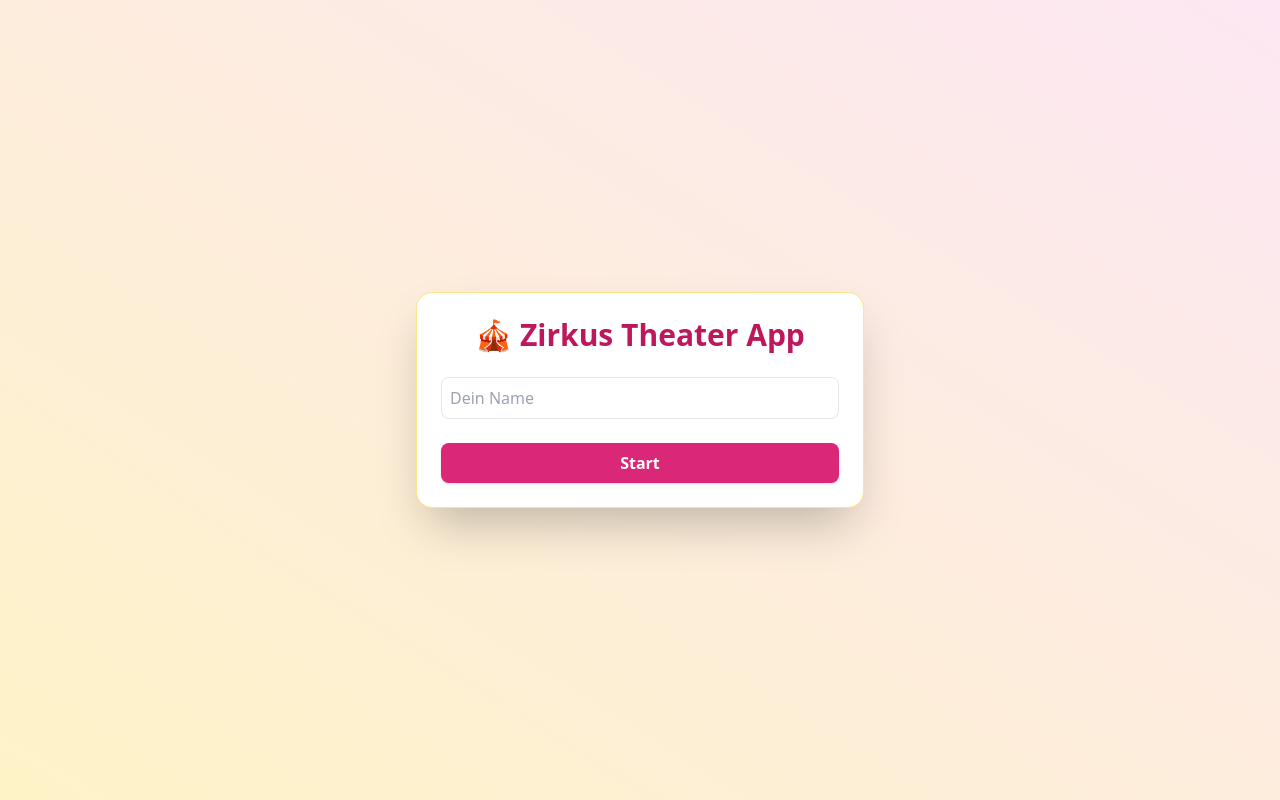
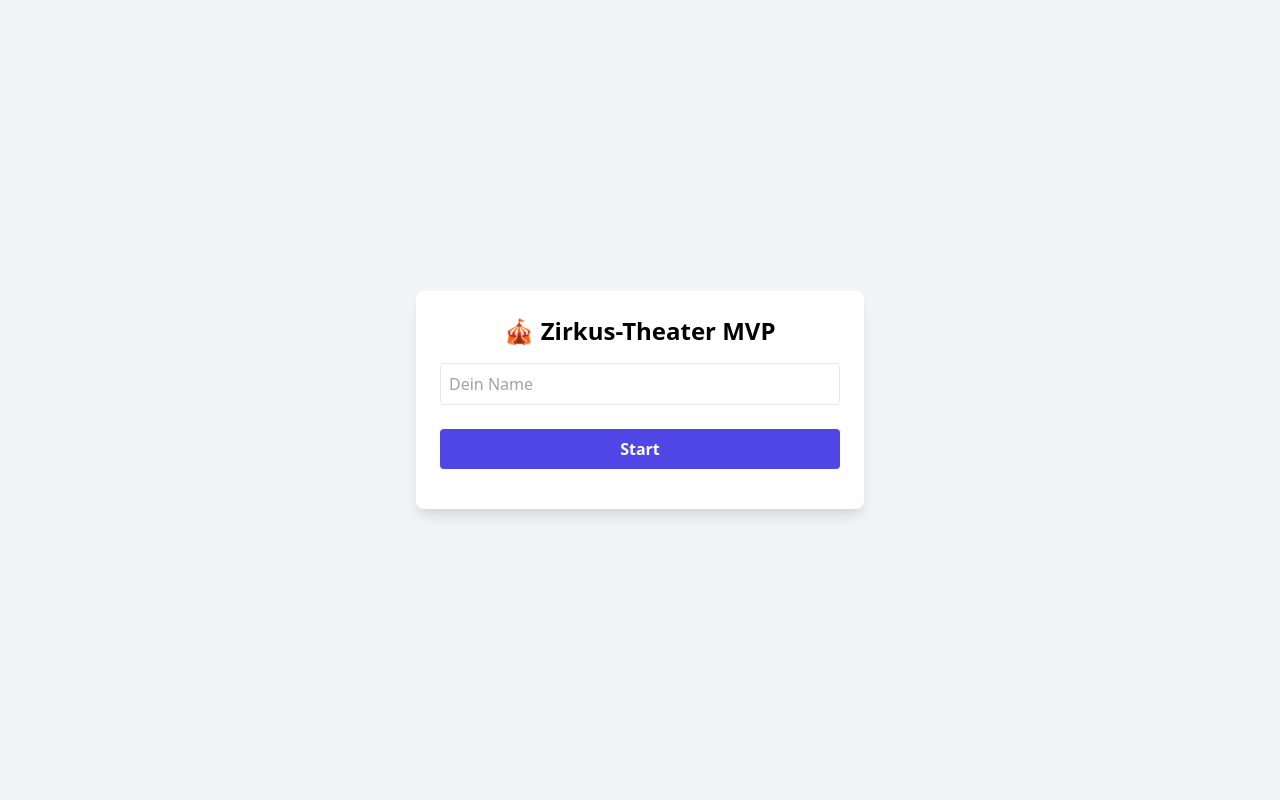
Before and after one commit to D1oniy/Zirkus-Quiz, a website: page public/index.html in a window 1280 px wide. Drawn offline with nearby package versions, Linux system fonts and the light colour scheme; no server answers.

Commit message:
Update index.html

```diff
--- a/public/index.html
+++ b/public/index.html
@@ -4,18 +4,17 @@
     <meta charset="UTF-8">
     <title>Zirkus App</title>
     <meta name="viewport" content="width=device-width, initial-scale=1">
-    <link rel="stylesheet" href="https://cdn.jsdelivr.net/npm/tailwindcss@2.2.19/dist/tailwind.min.css"/>
-    <script src="https://cdn.jsdelivr.net/npm/chart.js"></script>
+    <link rel="stylesheet" href="https://cdn.jsdelivr.net/npm/tailwindcss@2.2.19/dist/tailwind.min.css" />
 </head>
-<body class="bg-gradient-to-tr from-yellow-100 to-pink-100 flex items-center justify-center min-h-screen">
-    <div id="main" class="max-w-md w-full bg-white p-6 rounded-2xl shadow-2xl text-center border border-yellow-200">
+<body class="bg-gray-100 flex items-center justify-center min-h-screen">
+    <div id="main" class="w-full max-w-md bg-white p-6 rounded-lg shadow-lg">
         <div id="startArea">
-            <h1 class="text-3xl font-bold mb-6 text-pink-700 drop-shadow">🎪 Zirkus Theater App</h1>
-            <input id="audience-name" type="text" maxlength="16" placeholder="Dein Name" class="border rounded-lg p-2 mb-3 w-full focus:ring-2 focus:ring-pink-300 transition">
+            <h1 class="text-2xl font-bold mb-4 text-center">🎪 Zirkus-Theater MVP</h1>
+            <input id="audience-name" type="text" maxlength="16" placeholder="Dein Name" class="border rounded p-2 w-full mb-3 focus:ring-2 focus:ring-indigo-300 transition" />
             <div id="sektorBtns" class="flex gap-2 justify-center mb-3"></div>
-            <button id="startBtn" class="bg-pink-600 text-white font-bold px-4 py-2 rounded-lg w-full shadow hover:bg-pink-700 transition disabled:opacity-60" disabled>Start</button>
+            <button id="startBtn" class="w-full bg-indigo-600 text-white font-bold py-2 rounded disabled:opacity-50" disabled>Start</button>
         </div>
-        <div id="content"></div>
+        <div id="content" class="mt-4 text-center"></div>
     </div>
     <script src="/socket.io/socket.io.js"></script>
     <script src="script.js"></script>
```
